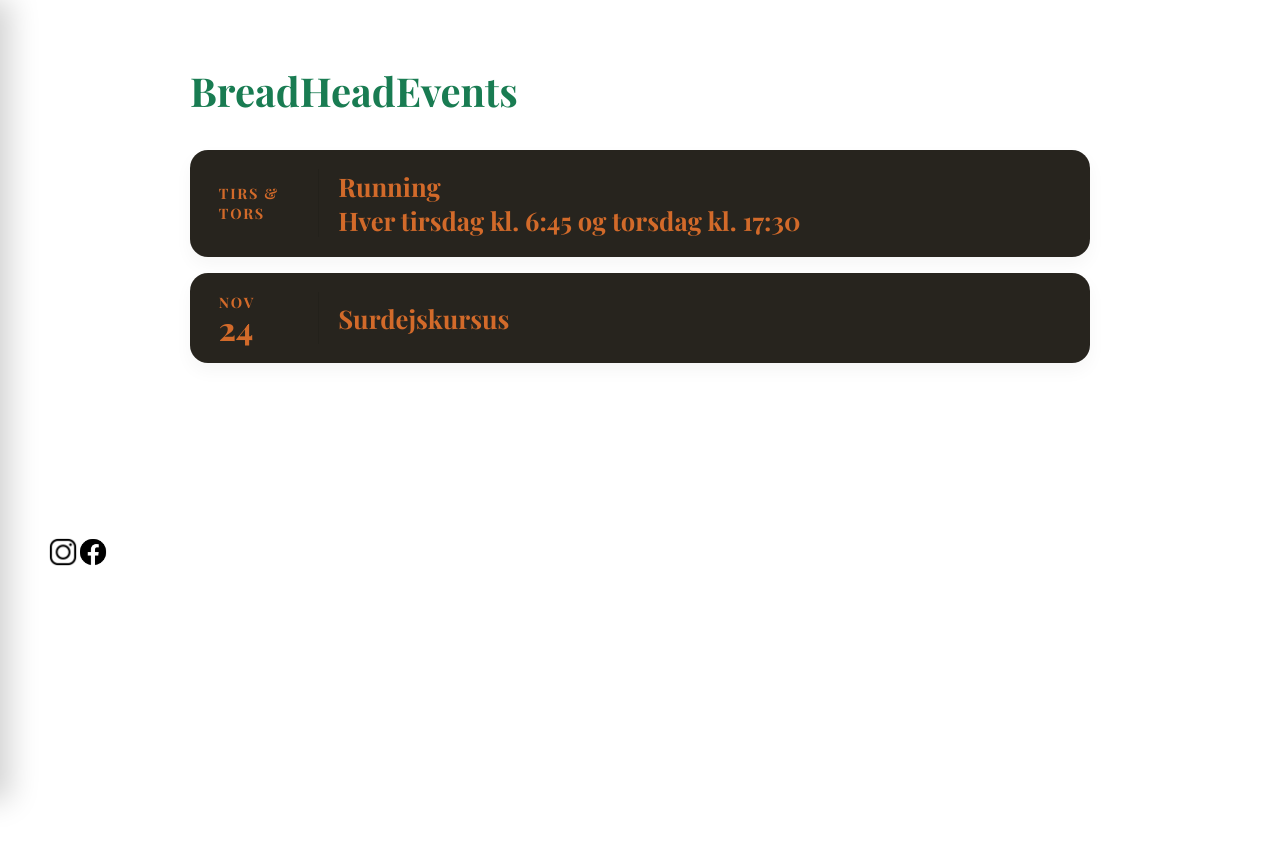
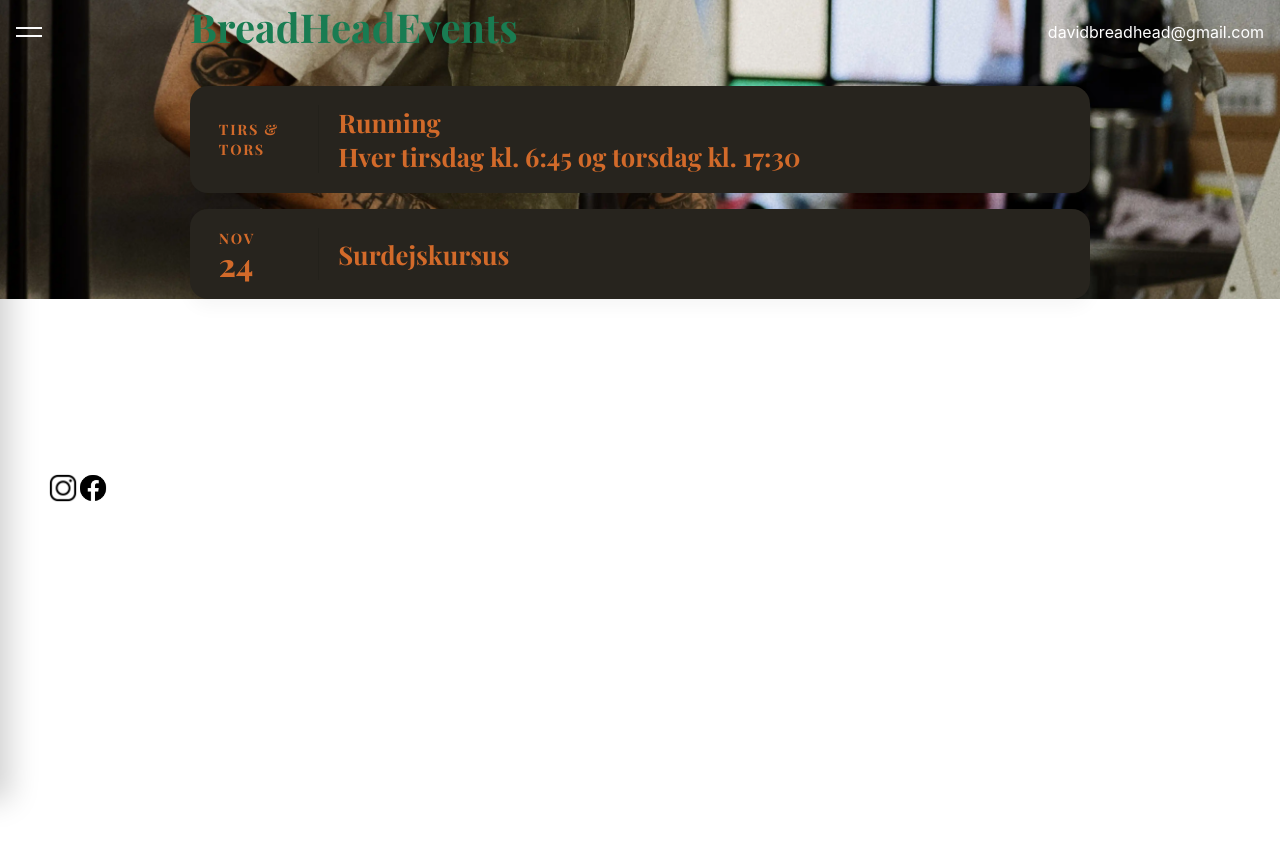
Before and after one commit to camillakthomsen/davidbreadheadapp, a React (Create React App) app: page /events in a window 1280 px wide. Shown: the top 844 px of the page. After the commit the page ends 800 px from the top, so only its background shows below. Built offline with nearby package versions, Linux system fonts and the light colour scheme.

Commit message:
fixet more problems

```diff
--- a/src/App.css
+++ b/src/App.css
@@ -186,7 +186,7 @@ body {
 }
 
 main {
-  padding-top: 64px;
+  padding-top: 0;
 }
 
 body {
@@ -195,5 +195,5 @@ body {
 
 /* Skub hele app’en ned under navbaren */
 #root {
-  padding-top: 64px;   /* samme højde som .nav */
+  padding-top: 0;   /* samme højde som .nav */
 }
--- a/src/style/Bakery2Business.css
+++ b/src/style/Bakery2Business.css
@@ -4,7 +4,7 @@
   background-position: center;
   background-repeat: no-repeat;
   min-height: 100vh;
-  margin-top: -4rem;
+  margin-top: -9rem;
 }
 
 /* Sektionen */
@@ -20,7 +20,7 @@
   color: #1f6a46;
   font-size: 3rem;
   margin-top: 9rem;
-  margin-bottom: 1rem;
+  margin-bottom: 15rem;
 }
 
 .business-card {
--- a/src/style/Events.css
+++ b/src/style/Events.css
@@ -1,8 +1,12 @@
 /* Sektion */
 
 .events {
-  background-color: #ffffff; /* varm beige som resten af siden */
+  background-image: url("../pictures/bakery2business.webp");
+  background-size: cover;
+  background-position: center;
+  background-repeat: no-repeat;
   padding: 0rem 1.5rem;
+  margin-top: 4rem;
 }
 
 .events-inner {
--- a/src/style/Home.css
+++ b/src/style/Home.css
@@ -5,7 +5,6 @@
   color: #fff;
   margin: 0;
   padding: 0;
-  margin-top: -4rem !important;
 }
 
 /* container med to kolonner */
@@ -96,19 +95,30 @@
   background-color: #184831;
 }
 
-/* mobil: de to kolonner under hinanden, tekst midtfor */
 @media (max-width: 800px) {
+
+  /* Kolonner bliver én lang kolonne */
   .split-slider {
     flex-direction: column;
   }
 
+  /* Hver slider fylder 100vh, så de glider vertikalt */
   .column-slider {
-    height: 50vh;
+    height: 100vh;
+    overflow-y: scroll;
   }
 
+  /* Billederne snappes pænt */
+  .slide {
+    scroll-snap-align: start;
+  }
+
+  /* Flyt tekstgrupper til midten af skærmen */
   .overlay-group {
-    left: 50%;
+    left: 50% !important;
     bottom: 2rem;
+    transform: translateX(-50%);
     text-align: center;
   }
+
 }
--- a/src/style/surdejskursus.css
+++ b/src/style/surdejskursus.css
@@ -12,6 +12,7 @@
 .sourdough-hero {
   max-width: 1100px;
   margin: 0 auto;
+  margin-top: 4rem;
   padding: 2rem 1.5rem 3rem;
   display: flex;
   gap: 3rem;
```
